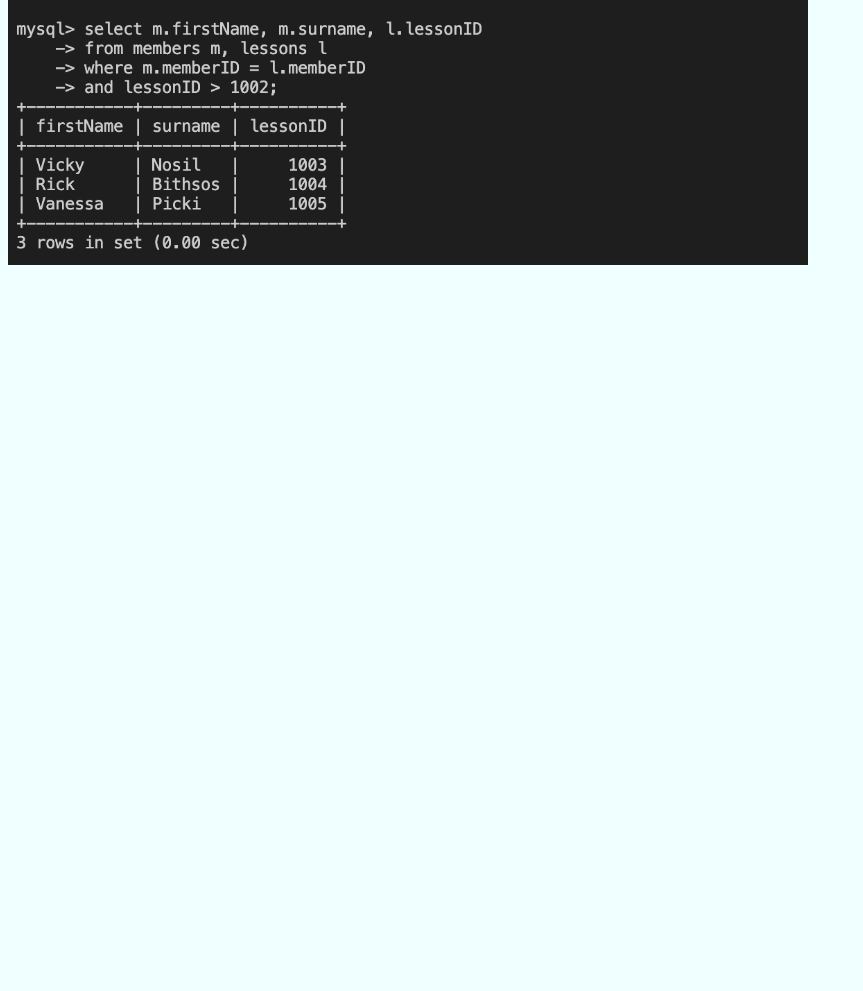
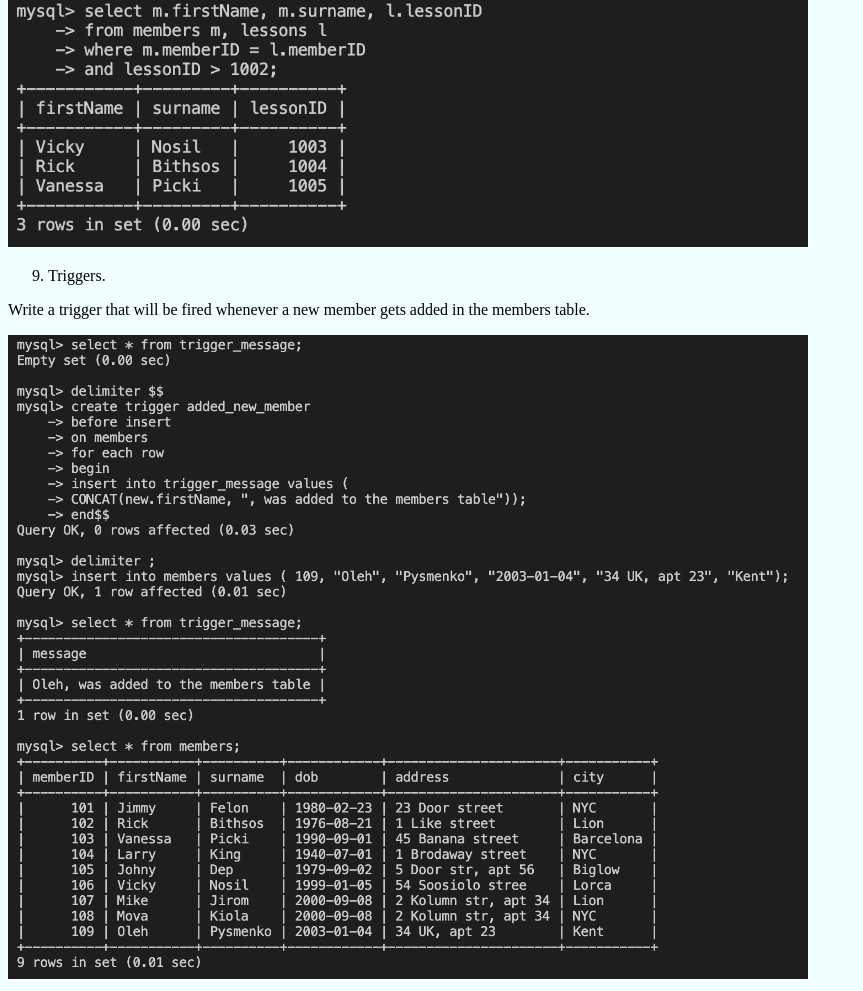
Before and after one commit to tiritaki/Database-Project, a plain HTML site: page index.html in a window 1280 px wide. Shown: the part 4924-5915 px from the top of the page, without its empty margins (0-863 px from the left). Before the commit the page ends 5201 px from the top, so only its background shows below. Drawn offline with Linux system fonts and the light colour scheme.

Commit message:
feat: adding few tasks

```diff
--- a/index.html
+++ b/index.html
@@ -26,11 +26,7 @@
           implement the database for the local leisure centre. Use the entities
           and their attributes provided to create the respective tables. In
           addition, the leisure centre has now decided that they want two
-          databases. A database implemented using SQL and a second NoSQL
-          database, preferably using MySQL workbench and MongoDB respectively.
-          It is the view that once the databases are successfully implemented,
-          the leisure centre would then decide which of the databases they would
-          possibly integrate with a front-end Python application.
+          databases. A database implemented using SQL.
         </p>
       </div>
       <div></div>
@@ -190,6 +186,21 @@
         </p>
         <img src="/Database-Project/assets/table8.png" width="800">
      </div>
+     <div>
+        <ol start="9">
+          <li>
+            <p>
+              Triggers.
+            </p>
+          </li>
+        </ol>
+      </div>
+      <div>
+        <p>
+        Write a trigger that will be fired whenever a new member gets added in the members table.
+        </p>
+        <img src="/Database-Project/assets/table9.png" width="800">
+     </div>
     </div>
     <div></div>
   </body>
```
Also changed, not shown: assets/table9.png (added).
